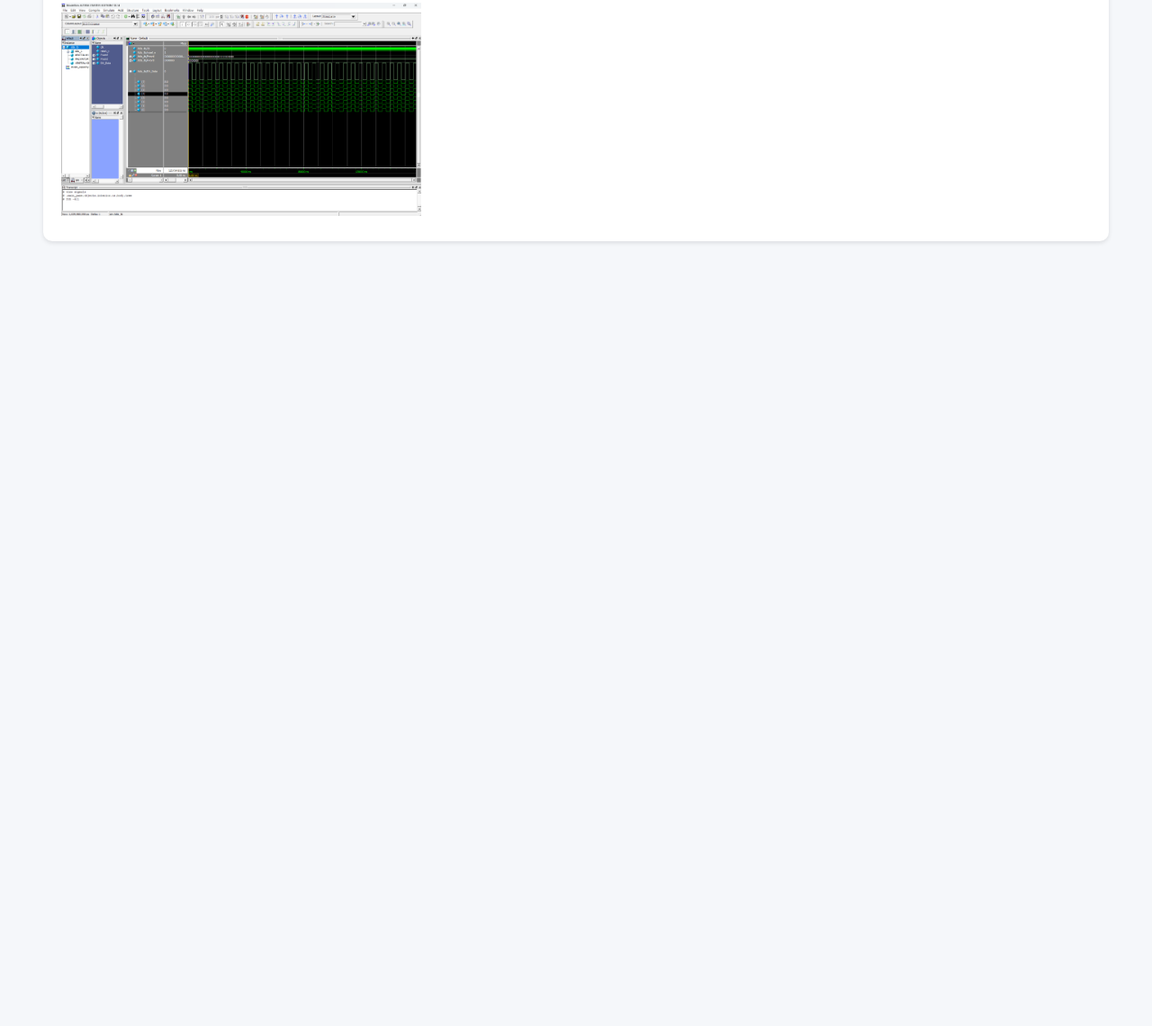
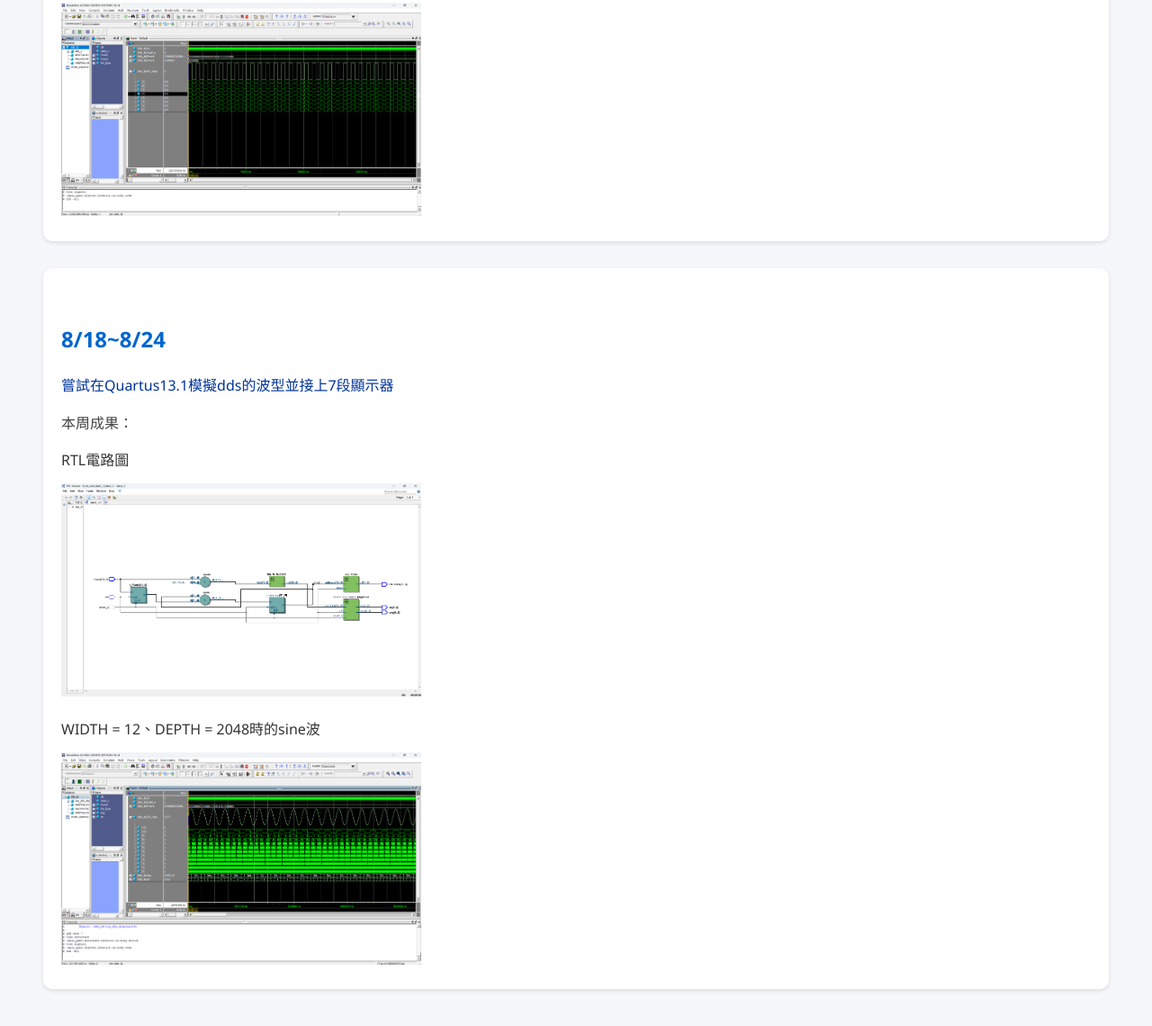
Before and after one commit to BOHAO0322/my-report, a plain HTML site: page index.htm in a window 1280 px wide. Shown: the part 7663-8803 px from the top of the page at 90% size. Before the commit the page ends 8009 px from the top, so only its background shows below. Drawn offline with Linux system fonts and the light colour scheme.

Commit message:
Add files via upload

```diff
--- a/index.htm
+++ b/index.htm
@@ -151,6 +151,17 @@
     <img src="images/ddswave_8_128_16_square.png" alt="DDS 圖片" width="400">
 
   </div>
+    <div class="week">
+    <h2>8/18~8/24</h2>
+    <p class="progress">
+      嘗試在Quartus13.1模擬dds的波型並接上7段顯示器</p>
+    <p class="reflection">
+      本周成果：</p>
+    <p>RTL電路圖</p>
+    <img src="images/ddsRTL_12_2048.png" alt="DDS 圖片" width="400">
+    <p>WIDTH = 12、DEPTH = 2048時的sine波</p>
+    <img src="images/ddswave_12_2048_7seg_sine.png" alt="DDS 圖片" width="400">
+      </div>
 
 
 </body>
```
